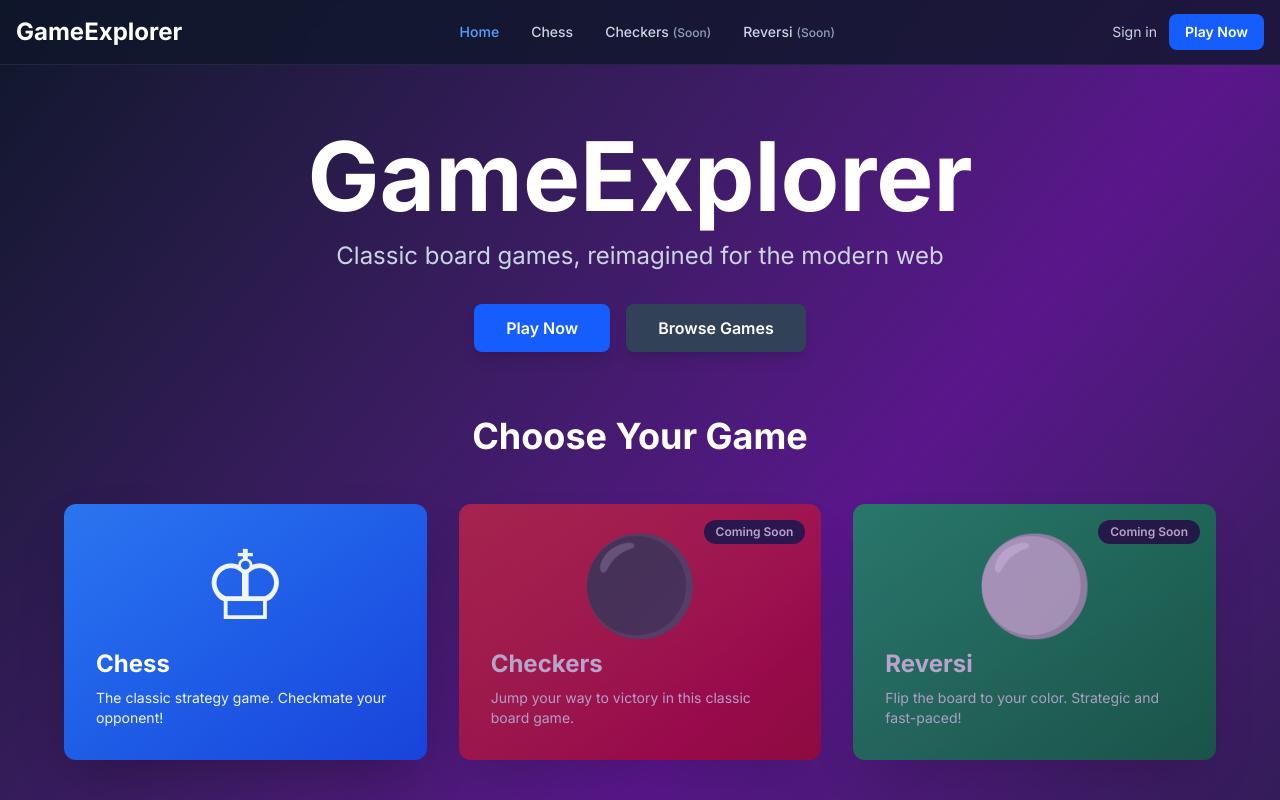
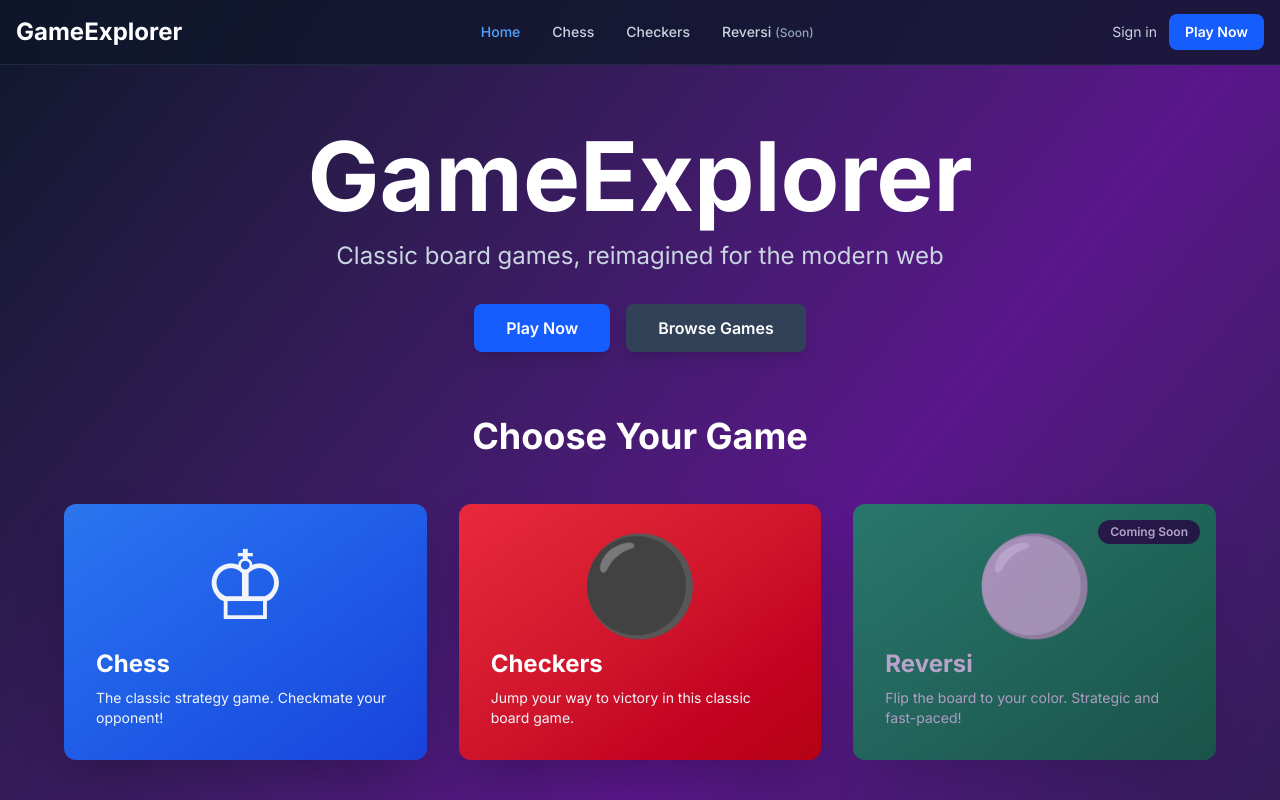
Before and after one commit to aokhader/GameExplorer, a Next.js app in the folder apps/web/: page / in a window 1280 px wide. Shown: the top 800 px of the page. Built offline with nearby package versions, Linux system fonts and the light colour scheme; no server answers.

Commit message:
Uncommented checkers option from main landing page and header

```diff
--- a/apps/web/src/app/page.tsx
+++ b/apps/web/src/app/page.tsx
@@ -22,7 +22,7 @@ export default function HomePage() {
       description: 'Jump your way to victory in this classic board game.',
       icon: '⚫',
       color: 'from-red-500 to-red-700',
-      available: false,
+      available: true,
       path: '/checkers',
     },
     {
--- a/apps/web/src/components/Navigation.tsx
+++ b/apps/web/src/components/Navigation.tsx
@@ -45,10 +45,7 @@ export function Navigation() {
           <div className="hidden md:flex items-center space-x-8">
             <NavLink href="/" active={pathname === '/'}>Home</NavLink>
             <NavLink href="/chess" active={pathname === '/chess'}>Chess</NavLink>
-            <NavLink href="/checkers" active={pathname === '/checkers'}>
-              Checkers
-              <span className="ml-1 text-xs text-slate-400">(Soon)</span>
-            </NavLink>
+            <NavLink href="/checkers" active={pathname === '/checkers'}>Checkers</NavLink>
             <NavLink href="/reversi" active={pathname === '/reversi'}>
               Reversi
               <span className="ml-1 text-xs text-slate-400">(Soon)</span>
```
